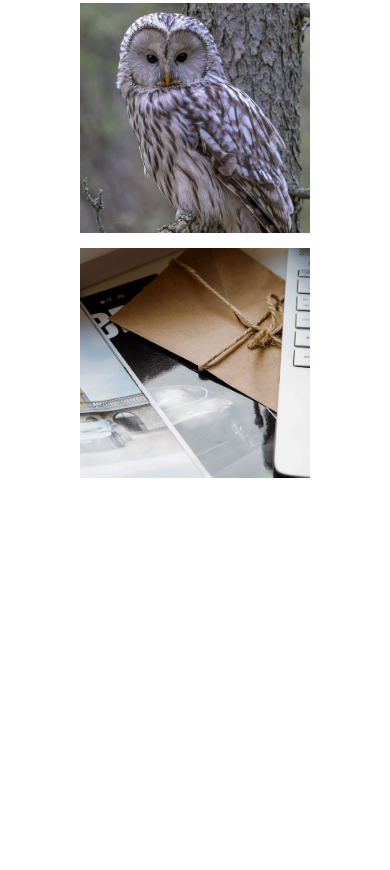
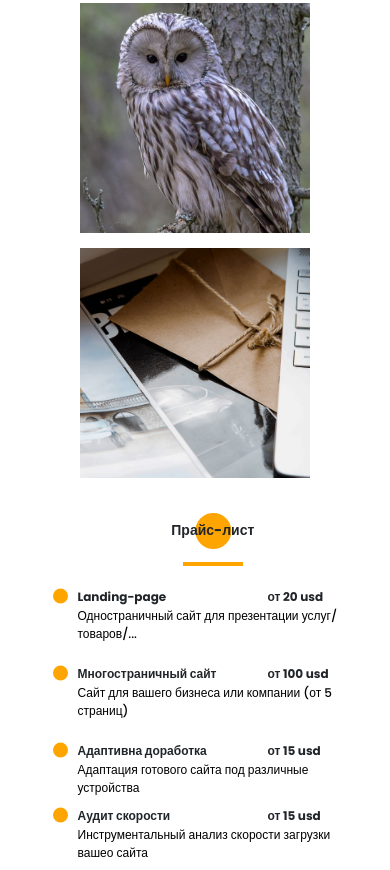
Before and after one commit to Mari-By/portfolio, a website: page src/index.html in a window 390 px wide. Shown: the part 5281-6151 px from the top of the page. Before the commit the page ends 5759 px from the top, so only its background shows below. Drawn offline with Linux system fonts and the light colour scheme.

Commit message:
adpt sec price is ready

```diff
--- a/src/index.html
+++ b/src/index.html
@@ -434,7 +434,7 @@
         </div>
     </section>
 
-    <!-- <section class="price" id="price">
+    <section class="price" id="price">
         <div class="container">
             <div class="price_stitle title title_fz16">
                 Прайс-лист
@@ -477,7 +477,7 @@
 
 
         </div>
-    </section> -->
+    </section>
 
     <!-- <section class="contact" id="contact">
         <div class="container">
--- a/src/sass/_media.scss
+++ b/src/sass/_media.scss
@@ -140,6 +140,7 @@
         }
     }
     .portfolio {
+        height: 100%;
         &_item_four {
             grid-column: unset;
             grid-row: unset;
@@ -150,6 +151,18 @@
         &_wrapper {
             grid-template-columns: repeat(auto-fit, 280px);
             gap: 30px;
+        }
+    }
+    .price {
+        height: 100%;
+        margin-top: 40px;
+        .exp_divider {
+            margin-top: 20px;
+        }
+        &_wrapper {
+            margin-top: 20px;
+            width: 100%;
+            justify-content: space-around;
         }
     }
 }
@@ -211,7 +224,7 @@
     }
 
     .exp {
-       height: 100%;
+        height: 100%;
         .container {
             margin: 0 auto;
             max-width: 750px;
@@ -252,6 +265,25 @@
         grid-template-rows: repeat(3, 60px);
         row-gap: 30px;
         column-gap: 30px;
+    }
+    .price {
+        .container {
+            padding-left: 0px;
+            width: 100%;
+        }
+
+        &_wrapper {
+            margin: 20px auto;
+            padding-left: 0px;
+            grid-template-columns: repeat(auto-fit, 300px);
+            row-gap: 20px;
+            grid-template-rows: repeat(2, auto);
+
+        }
+        &_items {
+            grid-template-columns: 190px 70px;
+            grid-template-rows: repeat(2, auto);
+        }
     }
 
 }
@@ -347,7 +379,6 @@
         &_wrapper {
             grid-template-columns: repeat(auto-fit, 230px);
             grid-template-rows: repeat(2, 230px);
-            /* gap: 5px; */
             grid-auto-rows: 230px;
         }
         &_item {
@@ -356,6 +387,22 @@
                 height: 100%;
                 object-fit: cover;
             }
+        }
+    }
+    .price {
+        .container {
+            margin: 0 auto;
+            padding-left: 35px;
+        }
+
+    }
+    .price {
+        &_wrapper {
+            grid-template-columns: repeat(auto-fit, 320px);
+            row-gap: 20px;
+        }
+        &_items {
+            grid-template-columns: 190px 90px;
         }
     }
 
@@ -476,6 +523,17 @@
         }
 
     }
-
+    .price {
+        .container {
+            padding: 0 10px 0 45px;
+        }
+        &_wrapper {
+            grid-template-columns: repeat(auto-fit, 270px);
+            row-gap: 20px;
+        }
+        &_items {
+            grid-template-columns: 190px 90px;
+        }
+    }
 
 }
--- a/src/sass/blocks/_price.scss
+++ b/src/sass/blocks/_price.scss
@@ -4,6 +4,7 @@
     position: relative;
 
     &_stitle {
+        transform: translateX(0.1%);
         text-align: center;
         @include circle-center;
     }
```
Also changed, not shown: src/css/style.min.css.
